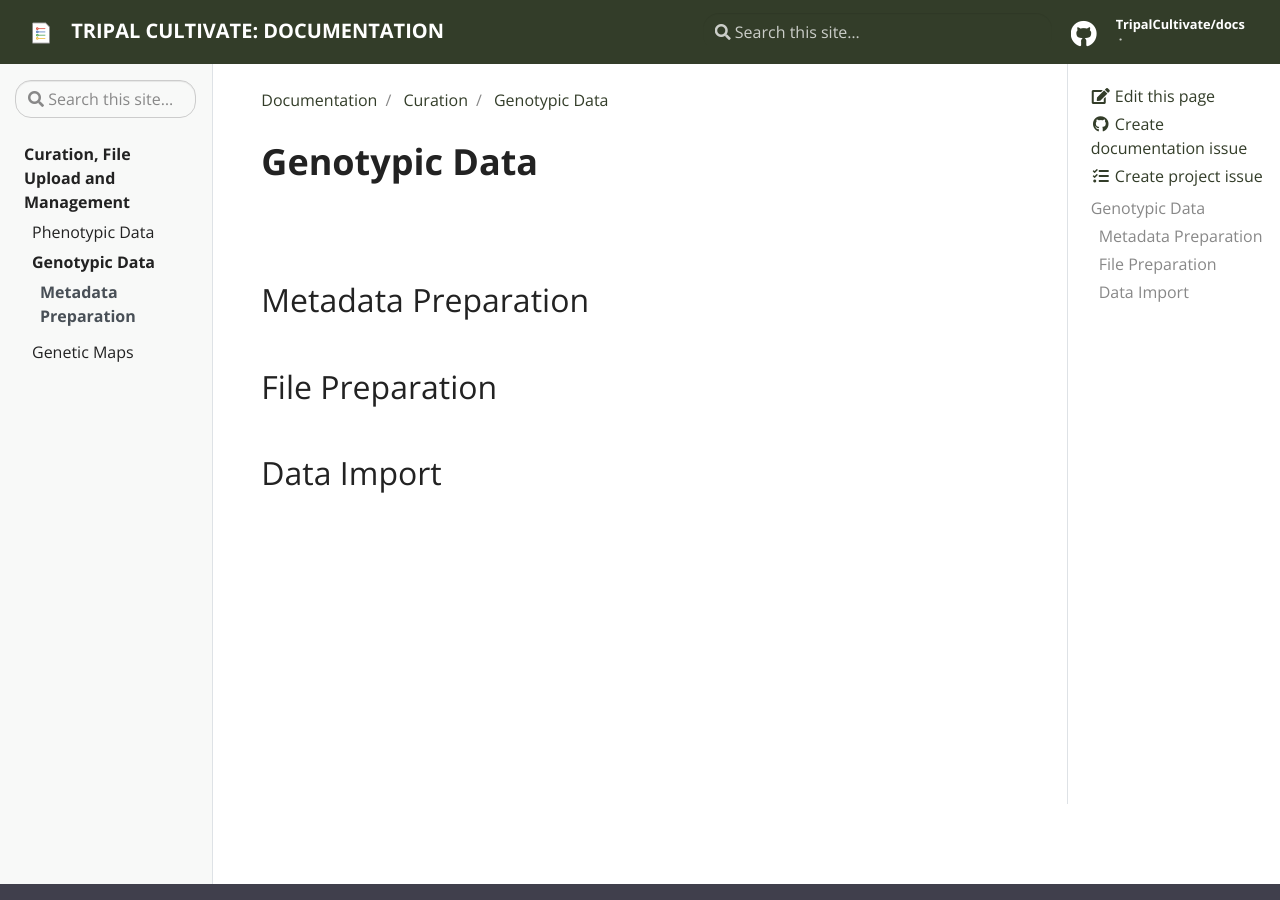
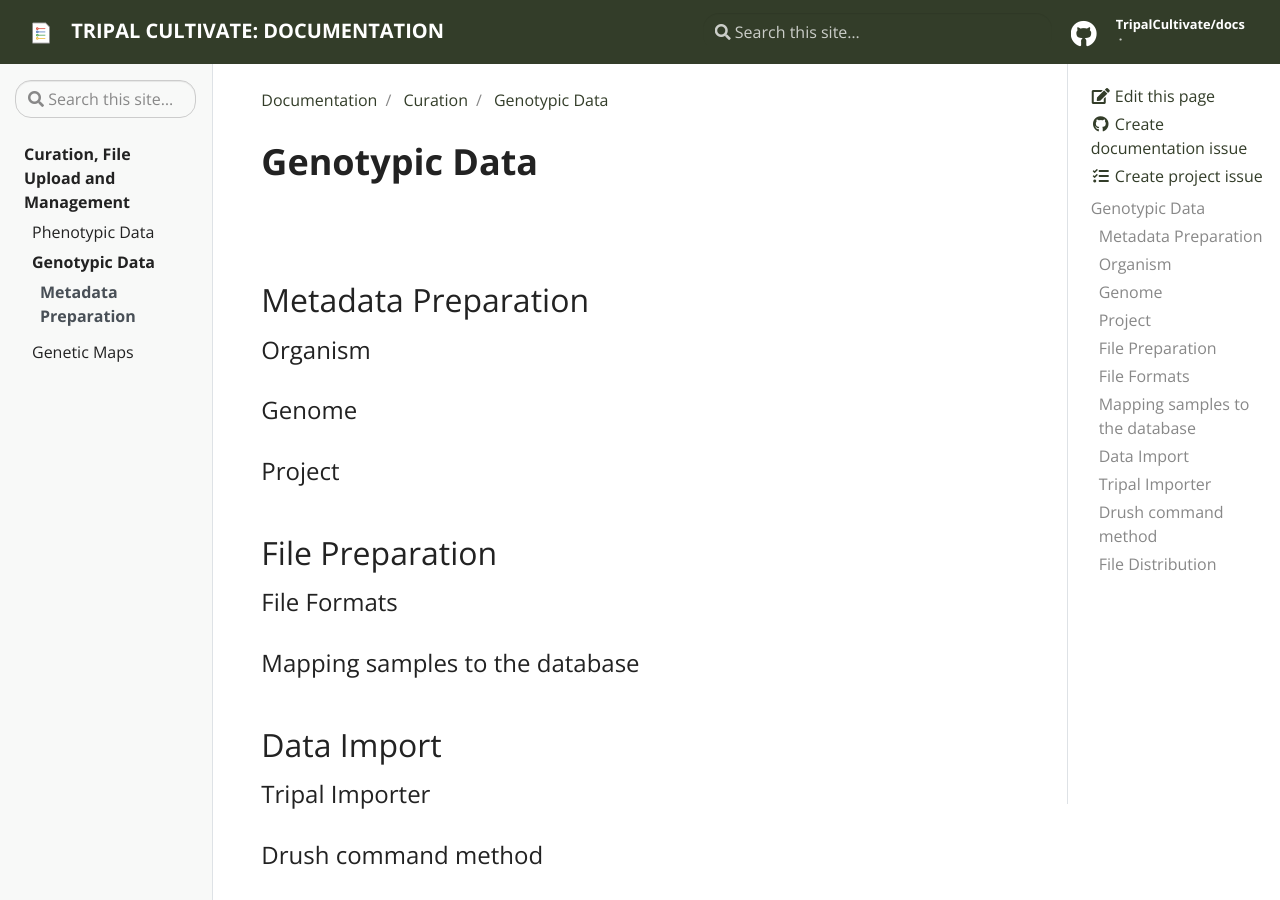
Before and after one commit to TripalCultivate/docs, a Jekyll site: the page built from _docs/curation/genotypic-data.md, in a window 1280 px wide and 900 px high. Built offline with Jekyll 4.4.1, drawn with Linux system fonts in a browser that asks for light colours.

Commit message:
Updated genotypic-data.md

```diff
--- a/_docs/curation/genotypic-data.md
+++ b/_docs/curation/genotypic-data.md
@@ -8,6 +8,22 @@ description: This is documentation pertaining to curation, file upload and manag
 
 ## Metadata Preparation
 
+### Organism
+
+### Genome
+
+### Project
+
 ## File Preparation
 
+### File Formats
+
+### Mapping samples to the database
+
 ## Data Import
+
+### Tripal Importer
+
+### Drush command method
+
+### File Distribution
```
